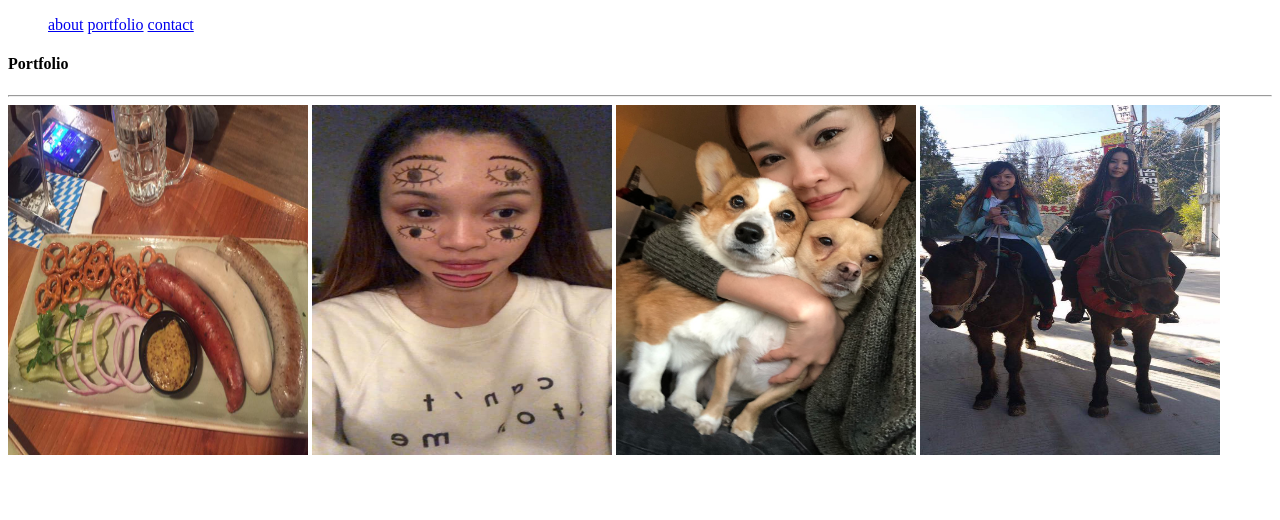
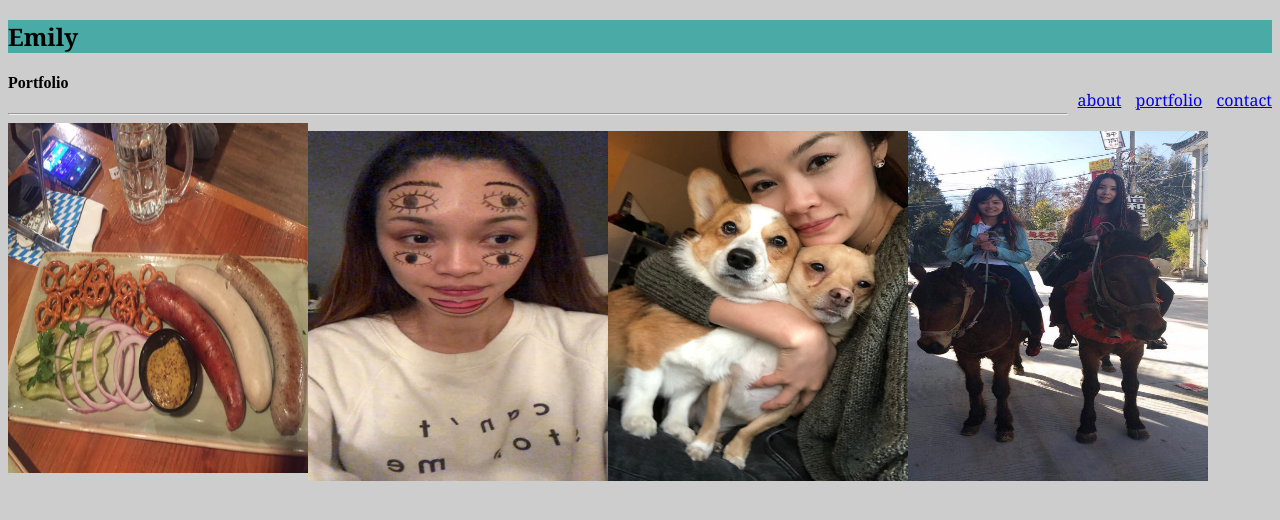
Before and after one commit to Emilyisabigpanda/Basic-portfolio, a plain HTML site: page portfolio.html in a window 1280 px wide. Drawn offline with Linux system fonts and the light colour scheme; files whose address does not match are found by name.

Commit message:
changed something in css and html

```diff
--- a/asset/css/style.css
+++ b/asset/css/style.css
@@ -1,4 +1,4 @@
-
+/* this is a cahnge */
 
 h2 {
     text-align: Left;
@@ -34,3 +34,24 @@ body {background-color:#bbbb
       padding: 20px 0px;
       font-size: 80%;
       text-align: center;}
+
+section {margin:0;
+        background-color: #4aaaa5;
+        font-family:'Georgia', Times, Times New Roman, serif;
+        font-weight: 300
+}
+h1 {float left;}
+
+
+ul{list-style-type: none;
+    padding:0;
+
+     }
+
+nav {float:right}
+
+
+
+li {display: inline;
+    margin-left: 10px;
+}
--- a/portfolio.html
+++ b/portfolio.html
@@ -1,18 +1,25 @@
 <!DOCTYPE  html>
 <html>
     <head>
+        <link rel="stylesheet" type="text/css" href="asset/css/style.css">
 
     </head>
     <body>
-         <nav>
-           <ul>
-           <a href="index.html" title="about me">about</a>
-             <a href="portfolio.html" title="me me me">portfolio</a>
-            <a href="contact.html" title="leave your contact information">contact</a>
-           </ul>
-          </nav>
+      <section>
+        <h1>Emily</h1>
+       <nav >
+        <ul>
+            <li><a href="index.html" title="about me">about</a></li>
+             <li><a href="portfolio.html" title="me me me">portfolio</a></li>
+             <li> <a href="contact.html" title="leave your contact information">contact</a></li>
+        </ul>
+    </nav>
+
+    </section>
+
         <h4>Portfolio</h4> <hr .>
         <img src="file:///Users/xinyizhao/Basic-portfolio/asset/images/foodlover.jpg" alt="food" width="300px" height="350px"></img>
+        <p></p>
 
 
         <img src="asset/images/makeuplover.jpg" alt="makeup picture" width="300px" height="350px" ></img>
```
Also changed, not shown: contact.html (+11 -5 lines), index.html (+5 -5 lines), 1 other file.
